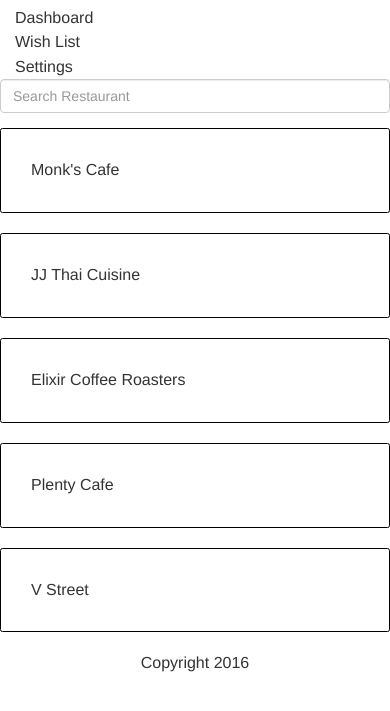
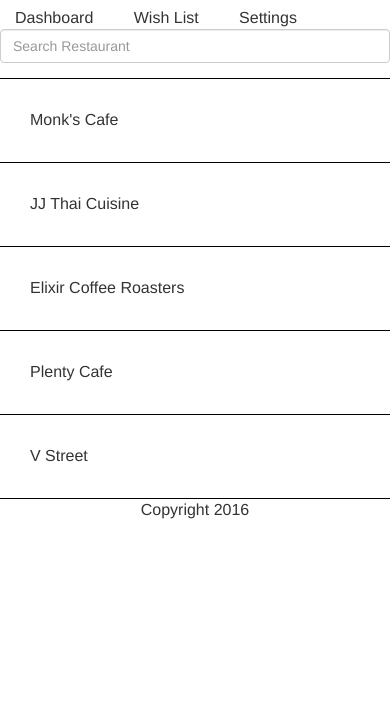
Before and after one commit to natashahakun/restaurant-ratings, a website: page index.html in a window 390 px wide. Shown: the part 63-774 px from the top of the page. Drawn offline with Linux system fonts and the light colour scheme.

Commit message:
Add nav styles and responsive styles.

```diff
--- a/sass/base/_variables.scss
+++ b/sass/base/_variables.scss
@@ -1,3 +1,5 @@
 $font-sm: 16px;
 $font-md: 20px;
 $font-lg: 24px;
+
+$primary-color: #286090;
--- a/sass/components/_card.scss
+++ b/sass/components/_card.scss
@@ -21,3 +21,16 @@
 		border-bottom: none;
 	}
 }
+
+@media (max-width: 992px) {
+	.card {
+		border: none;
+		border-top: 1px solid black;
+		border-radius: 0;
+		margin-bottom: 0;
+
+		&:last-of-type {
+			border-bottom: 1px solid black;
+		}
+	}
+}
--- a/sass/layout/_module.scss
+++ b/sass/layout/_module.scss
@@ -0,0 +1 @@
+@import "nav"
--- /dev/null
+++ b/sass/layout/_nav.scss
@@ -0,0 +1,14 @@
+.nav {
+	li:hover {
+		color: $primary-color;
+	}
+}
+
+@media (max-width: 992px) {
+	.nav {
+		li {
+			display: inline;
+			padding-right: 10%;
+		}
+	}
+}
--- a/views/header.html
+++ b/views/header.html
@@ -1,5 +1,5 @@
 <div class="row">
-	<div class="col-xs-12">
+	<div class="col-xs-12 col-md-offset-2 col-md-10">
 		<h1>Restaurant Ratings</h1>
 	</div>
 </div>
```
Also changed, not shown: css/style.css.
